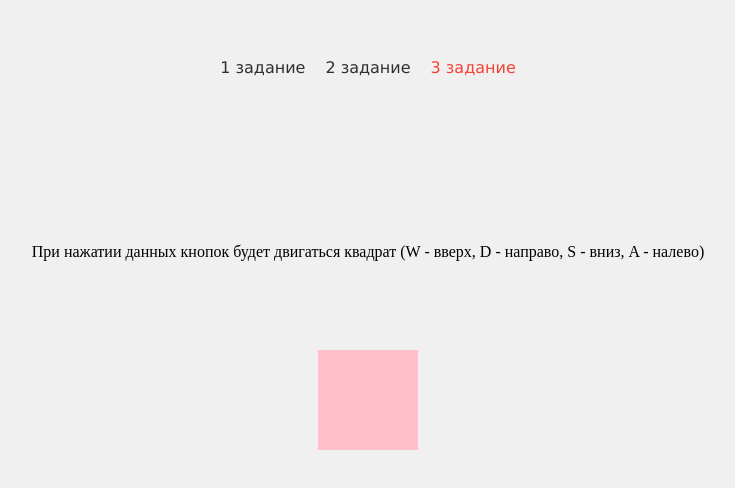
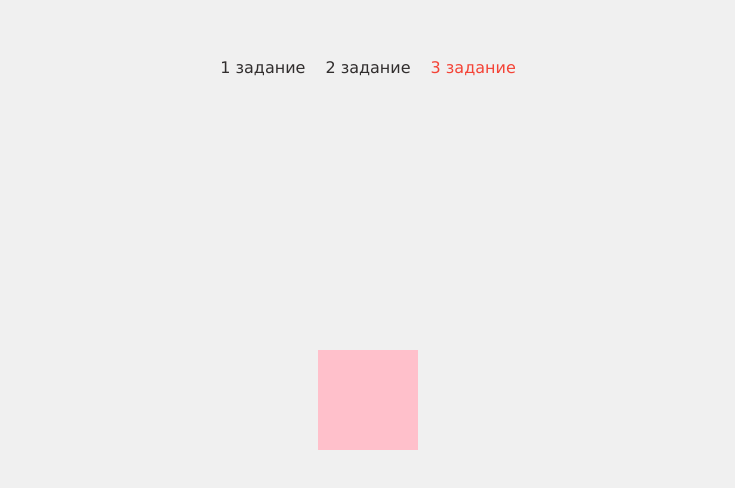
Before and after one commit to Ekaterina2321/pr8, a plain HTML site: page threezadanie.html in a window 1280 px wide. Shown: the whole page, without its empty margins (272-1007 px from the left). Drawn offline with Linux system fonts and the light colour scheme.

Commit message:
Update threezadanie.html

```diff
--- a/threezadanie.html
+++ b/threezadanie.html
@@ -14,8 +14,6 @@
         <a href="twozadanie.html">2 задание</a>
         <a href="threezadanie.html" class="active-button">3 задание</a>
     </nav>
-
-    <p>При нажатии данных кнопок будет двигаться квадрат (W - вверх, D - направо, S - вниз, A - налево)</p>
 
     <div id="movableBlock" class="square-block"></div>
 
```
